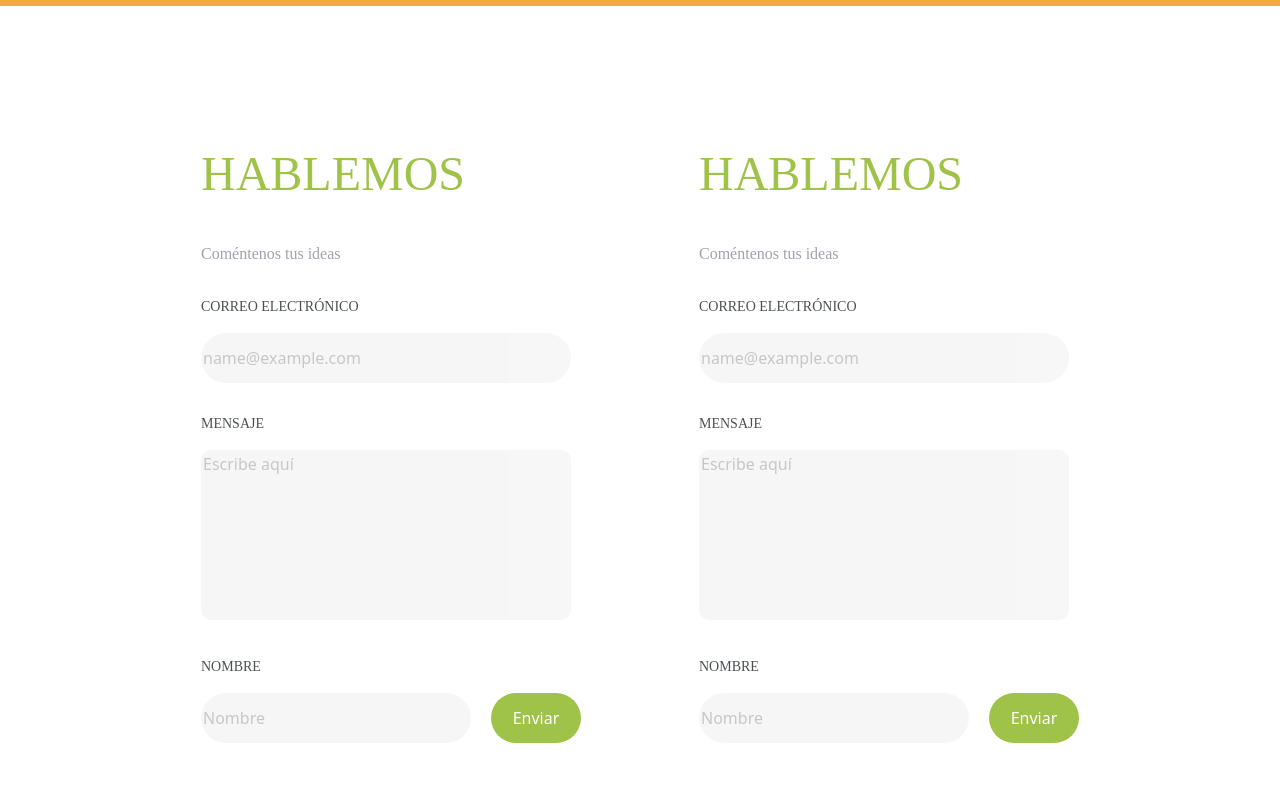
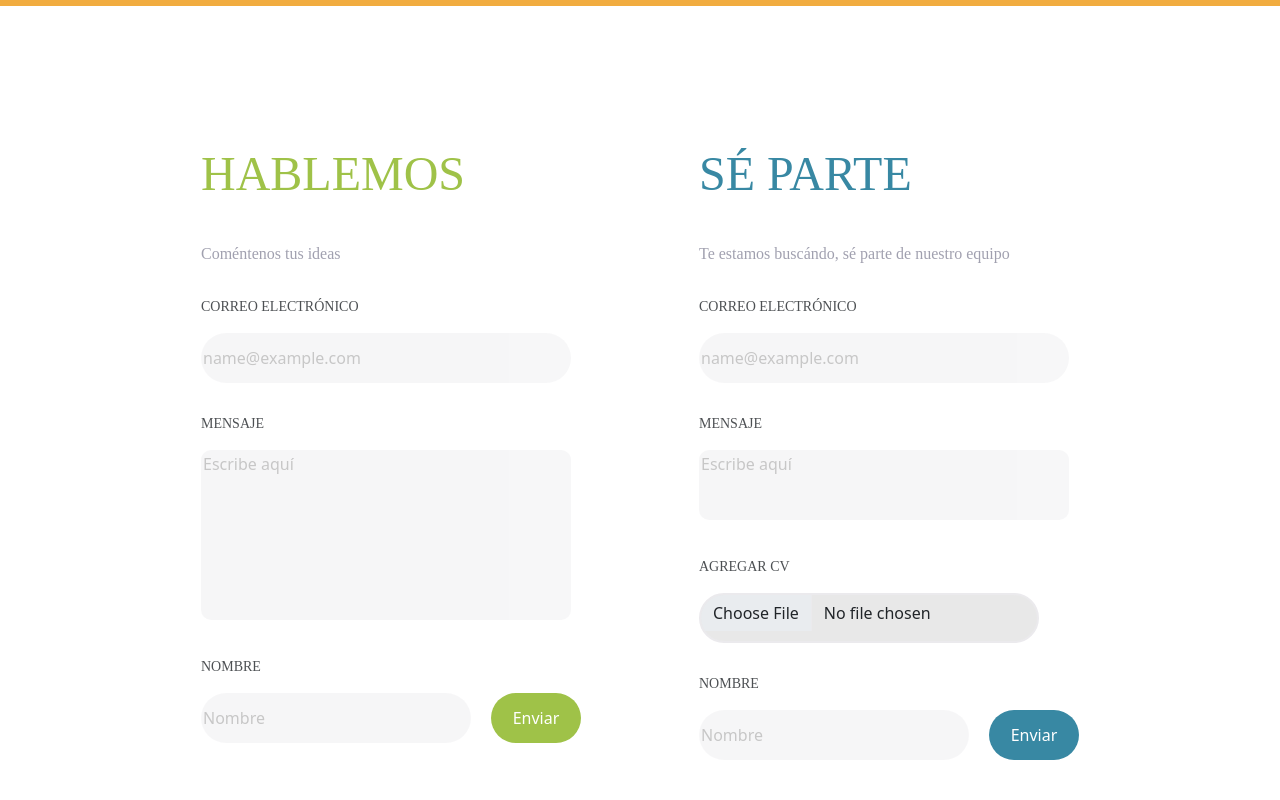
Before and after one commit to gregorybmx/listica, a Next.js app: page / in a window 1280 px wide. Shown: the part 2340-3140 px from the top of the page. Built offline with nearby package versions, Linux system fonts and the light colour scheme.

Commit message:
Complemento Se Parte
Se completo el complemento se parte, se inicia la fase de mejoras

```diff
--- a/components/SeParte.jsx
+++ b/components/SeParte.jsx
@@ -1,18 +1,20 @@
 import React from 'react'
-import styles from '../styles/Hablemos.module.css'
+import styles from '../styles/SeParte.module.css'
 
 const HABLEMOS = () => {
     return (
         <div id={styles['formulario']}>
-            <p id={styles['titulo']}>HABLEMOS</p>
-            <p id={styles['subtitulo']}>Coméntenos tus ideas</p>
+            <p id={styles['titulo']}>SÉ PARTE</p>
+            <p id={styles['subtitulo']}>Te estamos buscándo, sé parte de nuestro equipo</p>
             <p id={styles['etiqueta']}>CORREO ELECTRÓNICO</p>
             <input type="email" className={styles['inputCorreo']} id="email" placeholder="name@example.com"/>
             <p id={styles['etiqueta']}>MENSAJE</p>
             <textarea className={styles['textArea']} id="mensaje" rows="3" placeholder='Escribe aquí'></textarea>
+            <p id={styles['etiqueta']}>AGREGAR CV</p>
+            <input className="form-control" type="file" id={styles['inputFile']} accept="application/pdf"/>
             <p id={styles['etiqueta']}>NOMBRE</p>
             <input type="text" className={styles['inputNombre']} id="nombre" placeholder="Nombre"/>
-            <button id={styles['enviar']}>Enviar</button>
+            <button id={styles['enviarCV']}>Enviar</button>
         </div>
     )
 }
--- /dev/null
+++ b/styles/SeParte.module.css
@@ -0,0 +1,76 @@
+#titulo{
+    font-family: Montserrat;
+    font-size: 48px;
+    font-weight: 700px bold;
+    margin-top: 125px;
+    color: #3888A3;
+    line-height: 86px;
+}
+
+#subtitulo{
+    font-size: 16px;
+    font-family: DM Sans;
+    font-weight: 400px;
+    color: #151439;
+    opacity: 40%;
+    margin-top: 25px;
+}
+
+#etiqueta{
+    margin-top: 30px;
+    font-family: DM Sans;
+    font-size: 14px;
+    font-weight: 700px bold;
+    opacity: 80%;
+}
+
+.inputCorreo{
+    width: 370px;
+    height: 50px;
+    border-radius: 100px;
+    border: none;
+    background-color:#EBEAED;
+    color: #151439;
+    opacity: 40%;
+}
+
+.inputNombre{
+    width: 270px;
+    height: 50px;
+    border-radius: 100px;
+    border: none;
+    background-color:#EBEAED;
+    color: #151439;
+    opacity: 40%;
+    margin-bottom: 76px;
+}
+
+.textArea{
+    width: 370px;
+    height: 70px;
+    border-radius: 10px;
+    border: none;
+    background-color: #EBEAED;
+    color: #151439;
+    resize: none;
+    opacity: 40%;
+}
+
+#enviarCV{
+    width: 90px;
+    height: 50px;
+    border-radius: 100px;
+    border: none;
+    background-color: #3888A3;
+    color: white;
+    margin-left: 20px;
+}
+
+#inputFile{
+    width: auto;
+    height: 50px;
+    border-radius: 100px;
+    box-sizing: border-box;
+    border: 2px solid #EBEAED;
+    background: #E8E8E8;
+}
```
